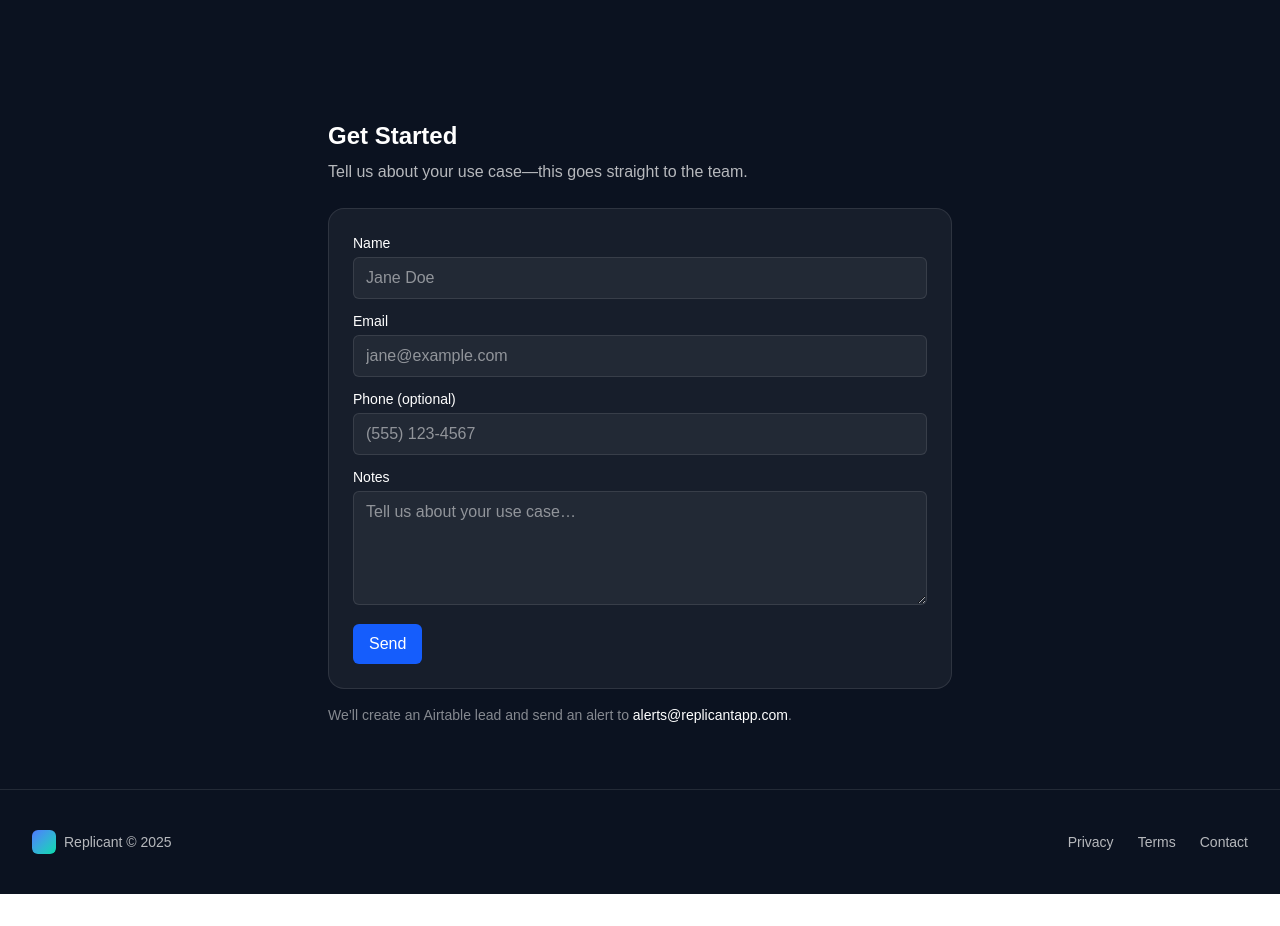
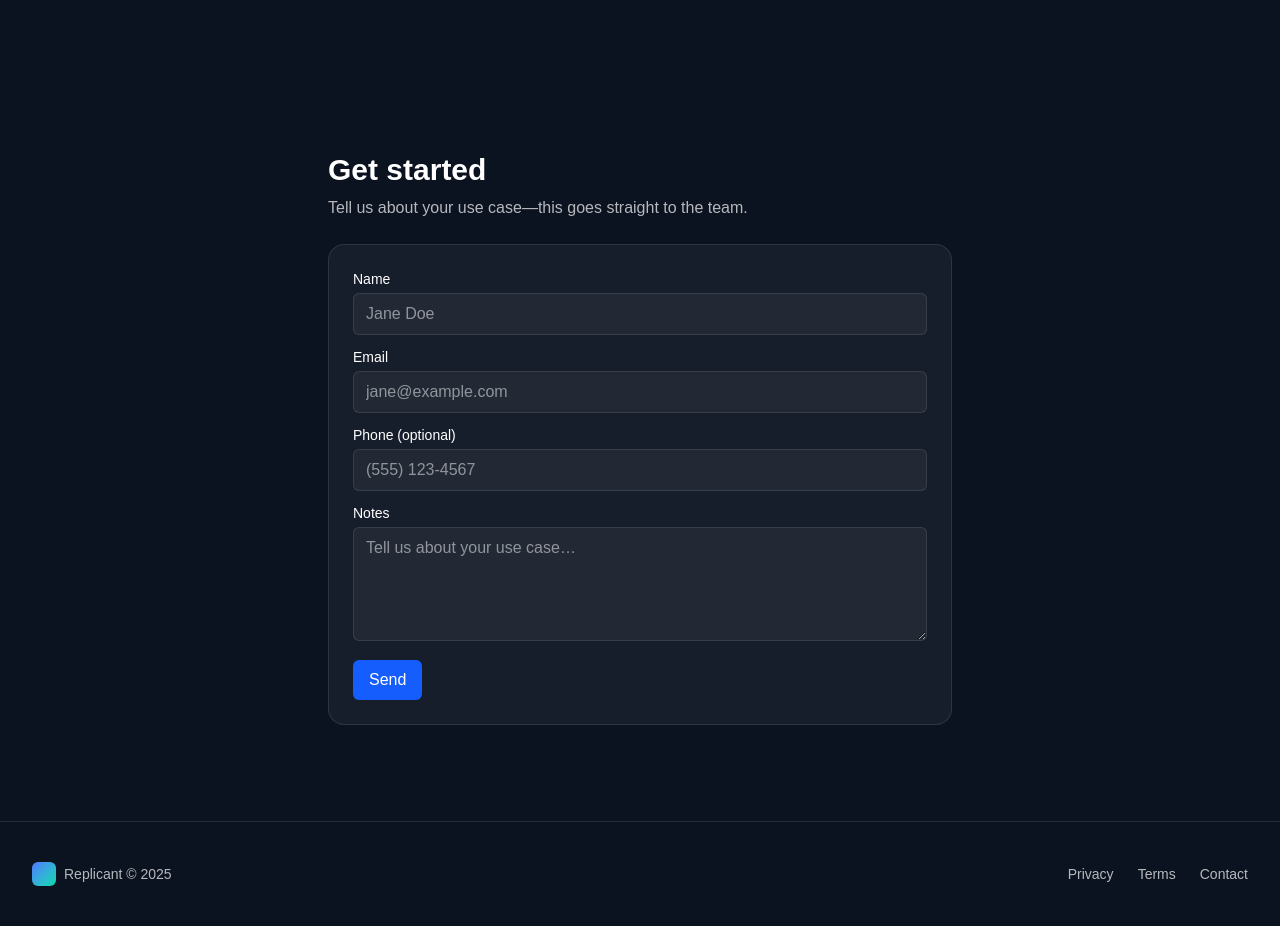
Before and after one commit to AgentReplicant/replicant-site, a Next.js app: page / in a window 1280 px wide. Shown: the part 2960-3886 px from the top of the page. Before the commit the page ends 3854 px from the top, so only its background shows below. Built offline with nearby package versions, Linux system fonts and the light colour scheme.

Commit message:
feat(web): in-page GetStarted section + dynamic LeadForm import; fix section imports

```diff
--- a/app/page.tsx
+++ b/app/page.tsx
@@ -1,58 +1,33 @@
-// app/page.tsx
+"use client";
+
 import Navbar from "@/components/navbar";
 import Hero from "@/components/sections/hero";
+import CTA from "@/components/sections/cta";
+import GetStarted from "@/components/sections/get-started";
+
+// These files export **named** components
 import { Logos } from "@/components/sections/logos";
 import { Features } from "@/components/sections/features";
 import { HowItWorks } from "@/components/sections/howitworks";
 import { Trust } from "@/components/sections/trust";
-import CTA from "@/components/sections/cta";
 import { Footer } from "@/components/footer";
-
-// NOTE: LeadForm is inside /app/ui, so use a relative import
-import LeadForm from "./ui/LeadForm";
 
 export default function Page() {
   return (
     <main className="relative min-h-screen bg-[#0B1220] text-white overflow-x-clip">
-      {/* Subtle gradient/texture background */}
-      <div
-        className="pointer-events-none absolute inset-0"
-        style={{
-          background:
-            "radial-gradient(80% 60% at 50% -10%, rgba(78,119,255,0.10) 0%, rgba(78,119,255,0.00) 60%)",
-        }}
-      />
+      {/* Subtle gradient/texture */}
+      <div className="pointer-events-none absolute inset-0 [background:radial-gradient(80%_60%_at_50%_-10%,rgba(78,119,255,.15),transparent)]" />
 
       <Navbar />
-
       <Hero />
       <Logos />
       <Features />
       <HowItWorks />
       <Trust />
-
       <CTA />
 
-      {/* Embedded lead form on the homepage */}
-      <section id="get-started" className="py-16 scroll-mt-24">
-        <div className="mx-auto max-w-2xl px-6">
-          <header className="mb-6">
-            <h2 className="text-2xl font-semibold">Get Started</h2>
-            <p className="mt-2 text-white/70">
-              Tell us about your use case—this goes straight to the team.
-            </p>
-          </header>
-
-          <div className="rounded-2xl border border-white/10 bg-white/5 p-6">
-            <LeadForm />
-          </div>
-
-          <p className="mt-4 text-sm text-white/50">
-            We’ll create an Airtable lead and send an alert to{" "}
-            <span className="text-white">alerts@replicantapp.com</span>.
-          </p>
-        </div>
-      </section>
+      {/* On-page form section */}
+      <GetStarted />
 
       <Footer />
     </main>
--- /dev/null
+++ b/components/sections/get-started.tsx
@@ -0,0 +1,26 @@
+"use client";
+
+import { Suspense } from "react";
+import dynamic from "next/dynamic";
+
+// components/sections  ->  app/ui/LeadForm
+const LeadForm = dynamic(() => import("@/app/ui/LeadForm"), { ssr: false });
+
+export default function GetStarted() {
+  return (
+    <section id="get-started" className="scroll-mt-28 py-16 md:py-24">
+      <div className="mx-auto max-w-2xl px-6">
+        <h2 className="text-3xl font-semibold">Get started</h2>
+        <p className="mt-2 text-white/70">
+          Tell us about your use case—this goes straight to the team.
+        </p>
+
+        <div className="mt-6 rounded-2xl border border-white/10 bg-white/5 p-6">
+          <Suspense fallback={<div className="text-white/60">Loading form…</div>}>
+            <LeadForm />
+          </Suspense>
+        </div>
+      </div>
+    </section>
+  );
+}
```
